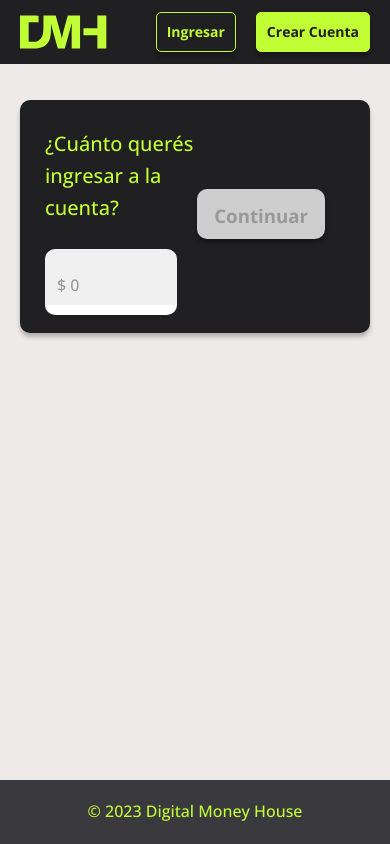
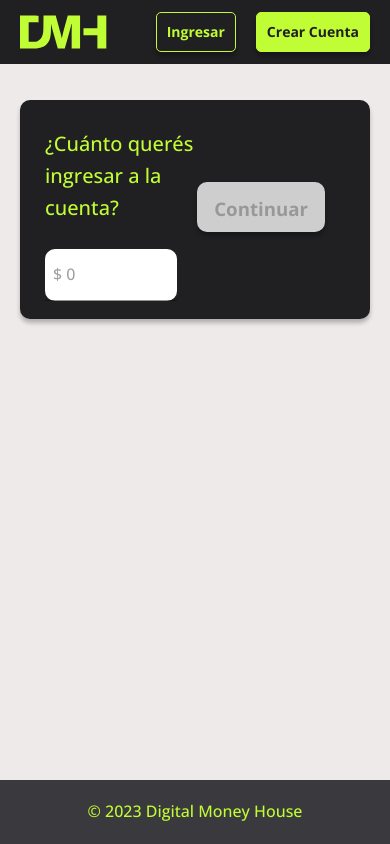
Before and after one commit to BenjaminMirra/proyectoDMH, a Next.js app in the folder equipo-12/: page /cargar-dinero/ingresar-dinero in a window 390 px wide. Built offline with nearby package versions, Linux system fonts and the light colour scheme; no server answers.

Commit message:
[FIX]Boton e imput ingresar dinero

```diff
--- a/equipo-12/components/AddMoneyQuantity/addMoneyQuantity.tsx
+++ b/equipo-12/components/AddMoneyQuantity/addMoneyQuantity.tsx
@@ -117,6 +117,7 @@ const AddMoneyOption = () => {
           padding: "40px 45px 18px 35px",
           gap: "18px",
         },
+
       }}
     >
       <FormControl onSubmit={handleClick}
@@ -127,6 +128,16 @@ const AddMoneyOption = () => {
           flexDirection: "colum",
           alignContent: "flex-start",
           width: "100%",
+            "@media (max-width: 768px)": {
+              display: "flex",
+              alignItems: "center",
+              flexDirection: "colum",
+            },
+            "@media (max-width: 1024px)": {
+              display: "flex",
+              alignItems: "center",
+              flexDirection: "colum",
+            },
         }}
       >
         <Box
@@ -134,6 +145,11 @@ const AddMoneyOption = () => {
             "@media (max-width: 1024px)": {
               width: "100%",
               paddingTop: "10px",
+              display: "flex",
+              alignItems: "center",
+              flexDirection: "colum",
+            },
+            "@media (max-width: 768px)": {
               display: "flex",
               alignItems: "center",
               flexDirection: "colum",
@@ -161,26 +177,32 @@ const AddMoneyOption = () => {
               alignContent: "flex-start",
             }}>
 
-              <TextField
+              <Input
                 type="text"
                 value={inputValue}
                 onChange={handleChange}
                 onBlur={handleBlur}
-                variant="filled"
+                //variant="filled"
                 size="medium"
                 placeholder="$ 0"
+               /*
                 InputProps={{
                   disableUnderline: true,
                 }}
+                */
                 margin={"none"}
                 sx={{
-                  width: "100%",
+                 // width: "50%",
                   borderRadius: "10px",
                   backgroundColor: "#ffffff",
                   display: "flex",
                   justifyContent: "center",
                   alignItems: "flex-start",
                   paddingBottom: "10px",
+                  paddingTop:"10px",
+                  paddingLeft:"8px",
+                  paddingRight:"60px",
+                  textAlign:"center",
                 }}
               />
               <Typography sx={{ width: "100", paddingLeft: "20px", color: "#C1FD35" }} variant="h6">
```
